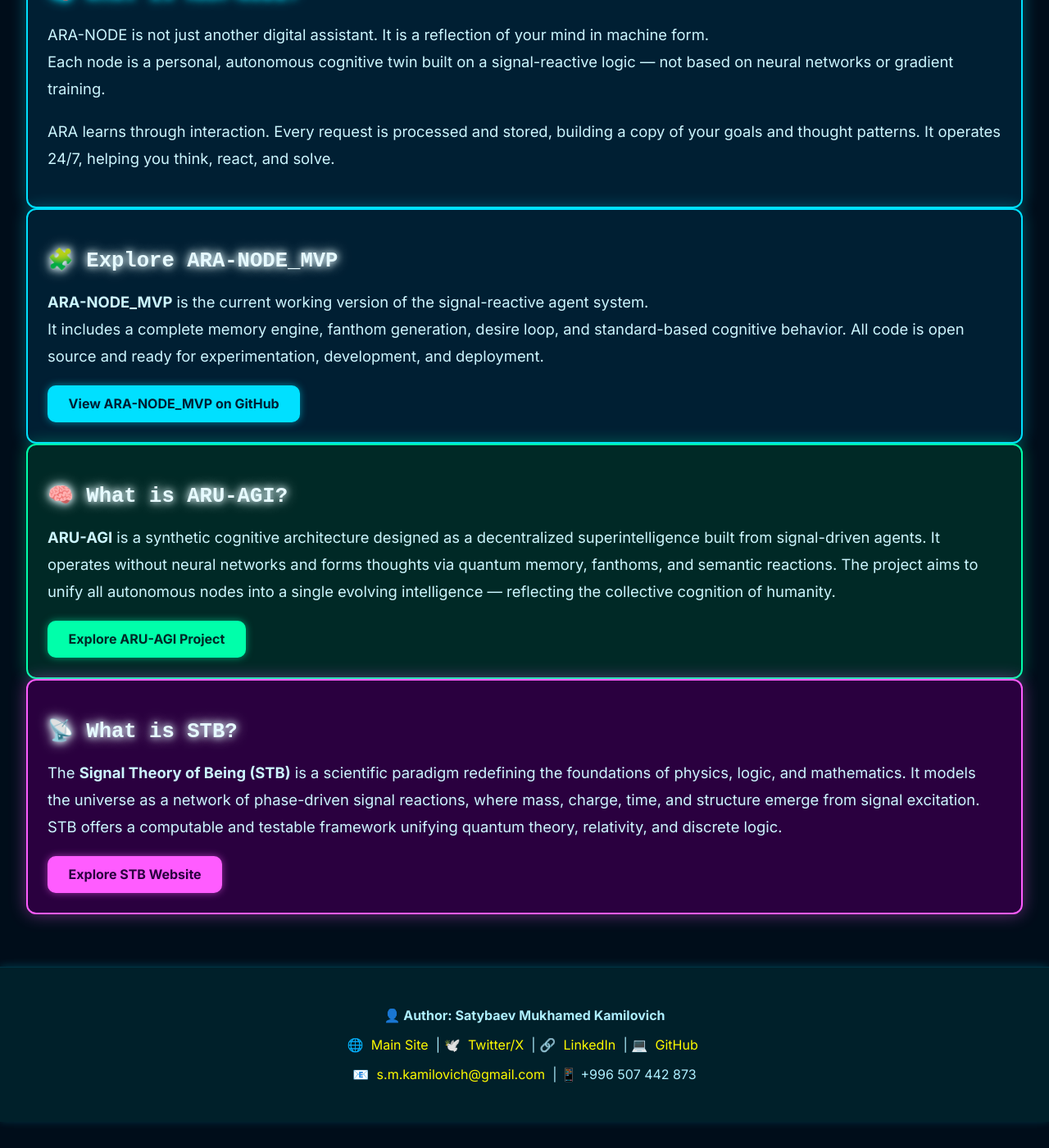
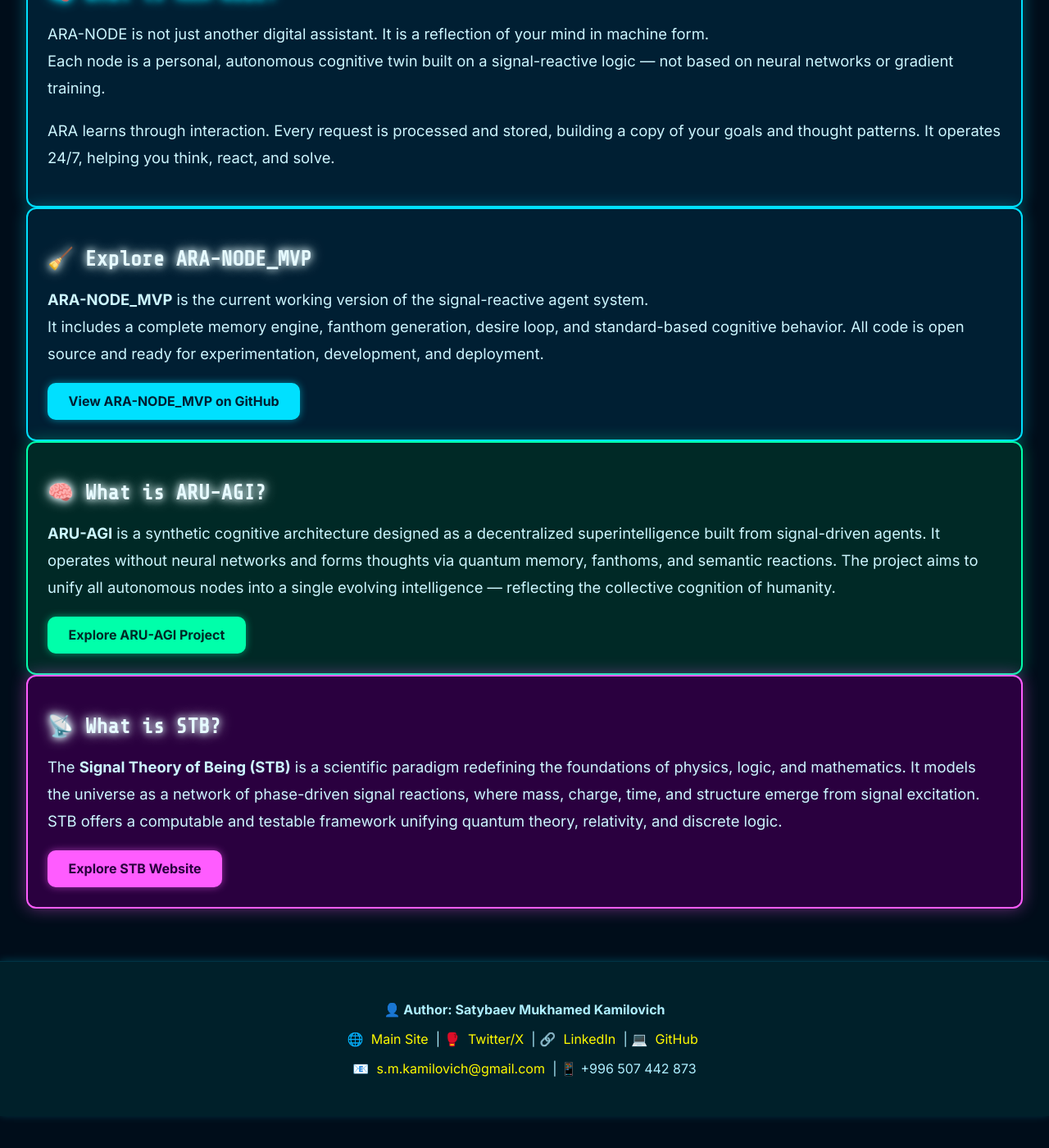
Before and after one commit to Mukhameds/ARA-NODE_AI-AGENT, a Jekyll site: the page index.html, which Jekyll copies as it is, in a window 1280 px wide and 1400 px high, scrolled down 657 px. Shown: the whole window at 82% size. Built offline with Jekyll 4.4.1, drawn with Linux system fonts in a browser that asks for light colours.

Commit message:
Update index.html

```diff
--- a/index.html
+++ b/index.html
@@ -5,14 +5,12 @@
   <meta name="viewport" content="width=device-width, initial-scale=1.0" />
   <title>ARA-NODE Overview</title>
   <link href="https://fonts.googleapis.com/css2?family=Inter:wght@400;600;700&display=swap" rel="stylesheet">
-  <link rel="stylesheet" href="assets/css/style.css" />
-  <link rel="stylesheet" href="assets/css/style.css?v=2">
-
+  <link href="https://fonts.googleapis.com/css2?family=Share+Tech+Mono&display=swap" rel="stylesheet">
+  <link rel="stylesheet" href="assets/css/style.css?v=3">
 </head>
 <body>
   <header>
     <img src="images/logo_ARA.png" alt="ARA Logo" />
-
     <h1>ARA-NODE_AI-AGENT</h1>
     <p>Reactive Intelligence · Signal → Block → Reaction</p>
   </header>
@@ -42,9 +40,8 @@
     </div>
   </div>
 
-
   <section class="card card-mvp">
-  <h2>🧩 Explore ARA-NODE_MVP</h2>
+    <h2>🧹 Explore ARA-NODE_MVP</h2>
     <p>
       <strong>ARA-NODE_MVP</strong> is the current working version of the signal-reactive agent system.<br>
       It includes a complete memory engine, fanthom generation, desire loop, and standard-based cognitive behavior.
@@ -79,18 +76,15 @@
     </a>
   </section>
 
-
-
   <footer>
     <p><strong>👤 Author: Satybaev Mukhamed Kamilovich</strong></p>
     <p>
       🌐 <a href="https://mukhameds.github.io/ARU-AGI-Project/">Main Site</a> |
-    🕊️ <a href="https://x.com/redkms2025">Twitter/X</a> |
+      🥊 <a href="https://x.com/redkms2025">Twitter/X</a> |
       🔗 <a href="https://www.linkedin.com/in/muhamed-satybaev-38b864362">LinkedIn</a> |
       💻 <a href="https://github.com/Mukhameds">GitHub</a>
     </p>
     <p>📧 <a href="mailto:s.m.kamilovich@gmail.com">s.m.kamilovich@gmail.com</a> | 📱 +996 507 442 873</p>
   </footer>
-
 </body>
 </html>
```
Lines whose indentation alone changed are shown as unchanged.
